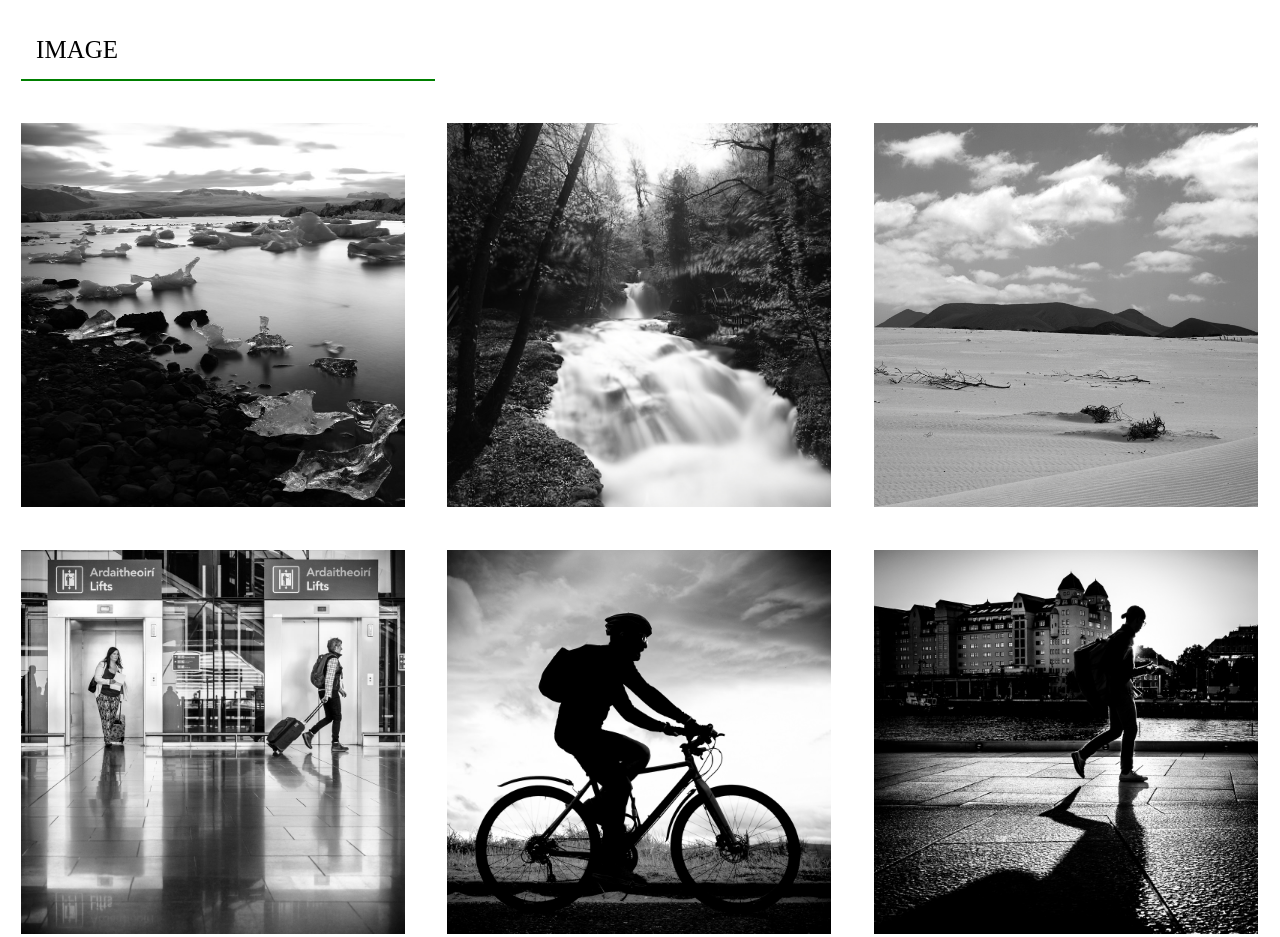
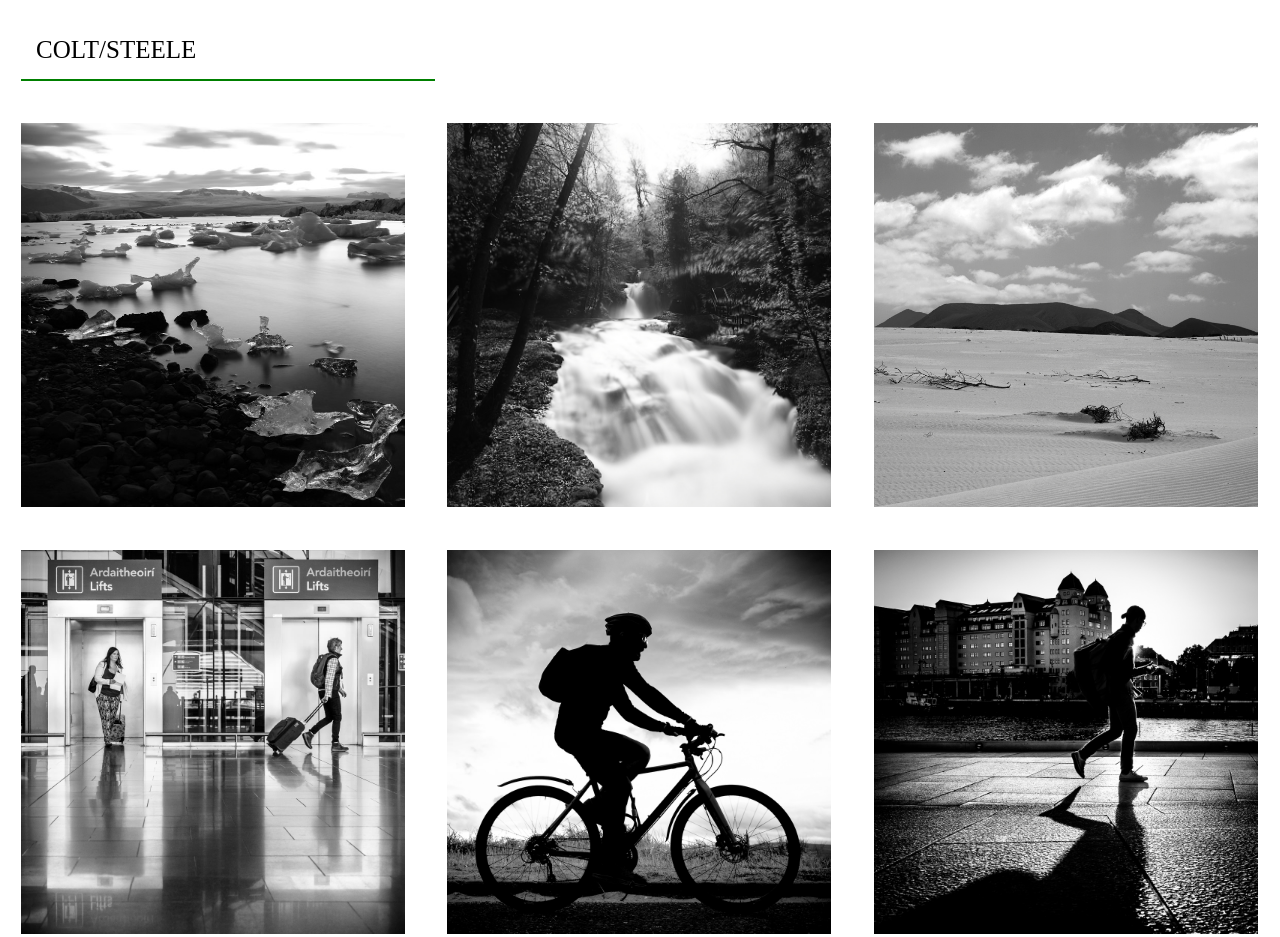
Before and after one commit to sr0214120/1072-web-404610015, a plain HTML site: page W03/w03_imageGallery/imageGallery.html in a window 1280 px wide. Shown: the top 937 px of the page. Drawn offline with Linux system fonts and the light colour scheme.

Commit message:
2019/3/06 Update

```diff
--- a/W03/w03_imageGallery/imageGallery.html
+++ b/W03/w03_imageGallery/imageGallery.html
@@ -11,7 +11,7 @@
 </head>
 
 <body>
-    <p>image</p>
+    <p>Colt/Steele</p>
     <div id="col3">
         <img src="../images/img1.jpg">
         <img src="../images/img2.jpg">
@@ -23,7 +23,6 @@
         <img src="../images/img8.jpg">
         <img src="../images/img9.jpg">
     </div>
-    <p>Colt/Steele</p>
     <div id="col4">
         <img src="../images/img1.jpg">
         <img src="../images/img2.jpg">
```
